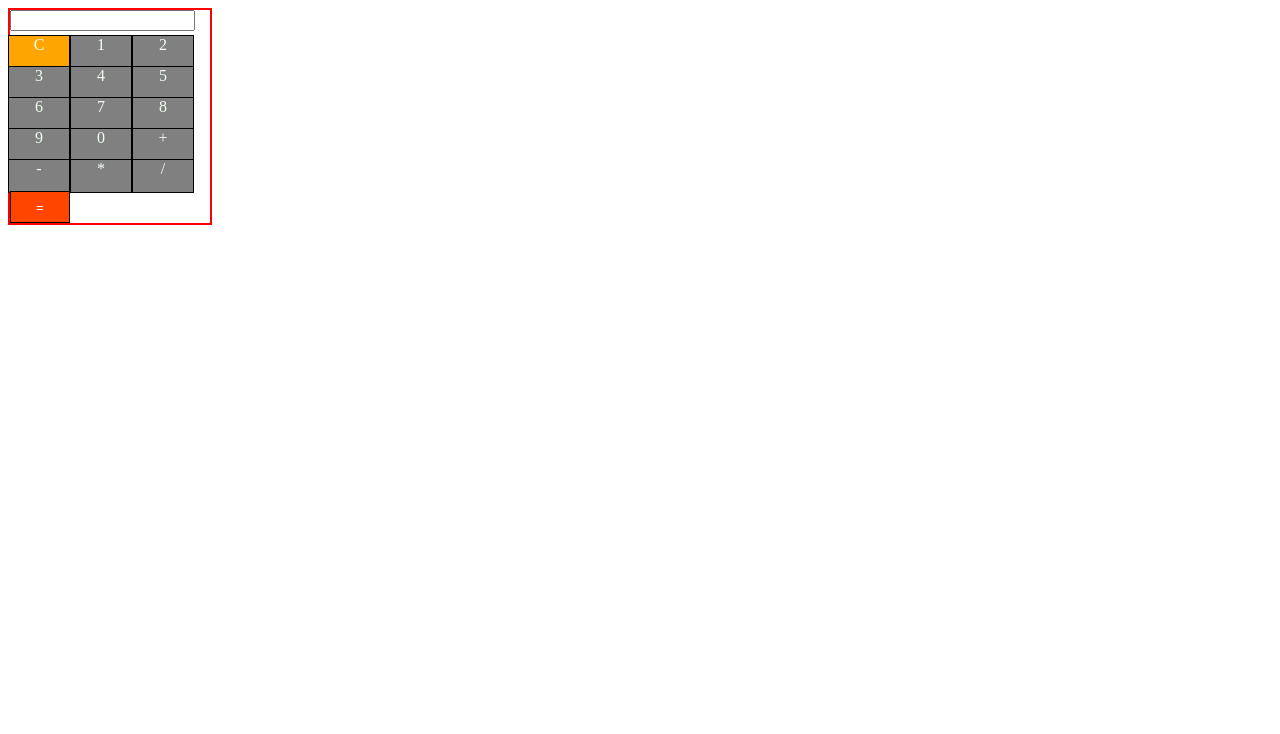
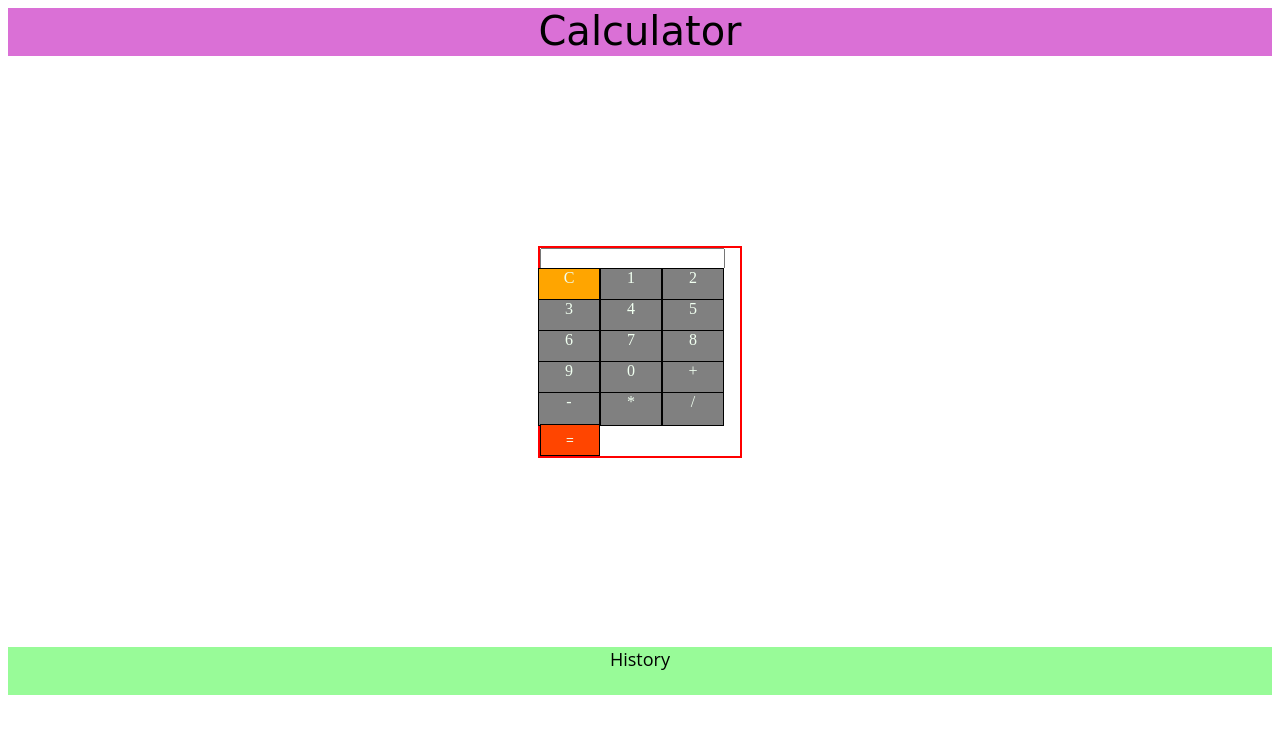
Before and after one commit to SerjoFrancisco/calculator, a plain HTML site: page index.html in a window 1280 px wide. Drawn offline with Linux system fonts and the light colour scheme; a web font is replaced by a local one.

Commit message:
estilizando

```diff
--- a/index.html
+++ b/index.html
@@ -4,13 +4,20 @@
     <meta charset="UTF-8" />
     <meta http-equiv="X-UA-Compatible" content="IE=edge" />
     <meta name="viewport" content="width=device-width, initial-scale=1.0" />
+    <link rel="preconnect" href="https://fonts.googleapis.com" />
+    <link rel="preconnect" href="https://fonts.gstatic.com" crossorigin />
+    <link
+      href="https://fonts.googleapis.com/css2?family=Comforter+Brush&display=swap"
+      rel="stylesheet"
+    />
     <link rel="stylesheet" href="style.css" />
     <title>Calculator</title>
   </head>
   <body>
+    <header>Calculator</header>
     <form id="calculator" onsubmit="return false">
-           <input type="text" name="" id="panel">
-           <div id='clear'>C</div>
+      <input type="text" name="" id="panel" />
+      <div id="clear">C</div>
       <div class="digits">1</div>
       <div class="digits">2</div>
       <div class="digits">3</div>
@@ -27,6 +34,10 @@
       <div class="digits">/</div>
       <button id="equal" type="submit">=</button>
     </form>
+    <footer>
+        History
+        <div id="history"></div>
+    </footer>
     <script src="script.js"></script>
   </body>
 </html>
--- a/script.js
+++ b/script.js
@@ -1,13 +1,20 @@
 const numbers = document.getElementsByClassName('digits');
 const panel = document.getElementById('panel');
 const equal = document.getElementById('equal');
+const clear = document.getElementById('clear');
+const history = document.getElementById('history')
 
 function putNumber(){
   const number = event.target
   panel.value += number.innerText
 }
 function doMath(){
+    history.innerText += `${panel.value};`;
     panel.value = eval(panel.value);
+}
+
+function clearPanel(){
+    panel.value='';
 }
 function listenAll() {
     for (let i = 0; i < numbers.length; i += 1) {
@@ -16,3 +23,4 @@ function listenAll() {
   }
   listenAll();
   equal.addEventListener('click', doMath)
+  clear.addEventListener('click', clearPanel)
--- a/style.css
+++ b/style.css
@@ -1,3 +1,11 @@
+header{
+    width: 100%;
+    background-color: orchid;
+    height: 48px;
+    text-align: center;
+    font-family: 'Comforter Brush', cursive;
+    font-size: 40px;
+}
 .digits {
    border: 1px solid black;
    background-color: gray;
@@ -22,9 +30,12 @@
 #calculator {
     width: 200px;
     border: 2px solid red;
+    display: block;
+    margin: 15% auto;
+
 }
 #panel{
-    margin-bottom: 5px;
+    margin-bottom: 0px;
 }
 #clear{
     border: 1px solid black;
@@ -36,3 +47,14 @@
     margin: -2px;
     text-align: center;
 }
+#clear:hover{
+    background-color: orangered;
+}
+footer{
+    text-align: center;
+    background-color: palegreen;
+    height: 48px;
+    width: 100%;
+    font-family: 'Open Sans', serif;
+    font-size: 18px;
+}
```
Lines whose indentation alone changed are shown as unchanged.
